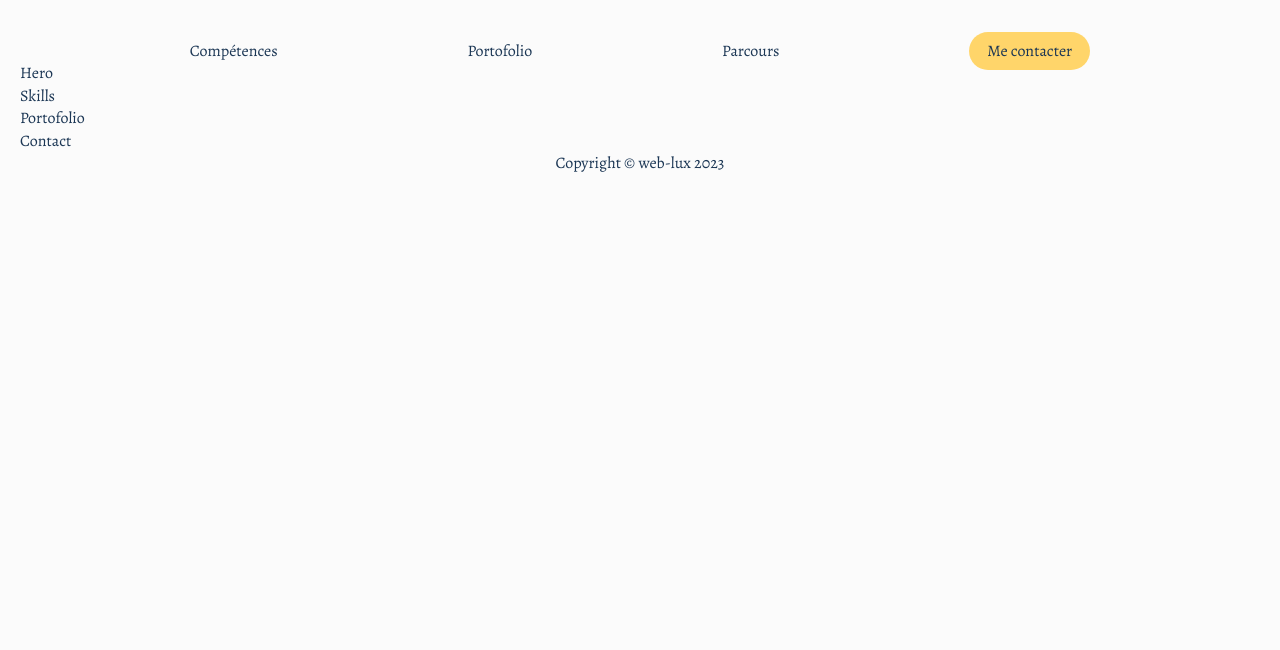
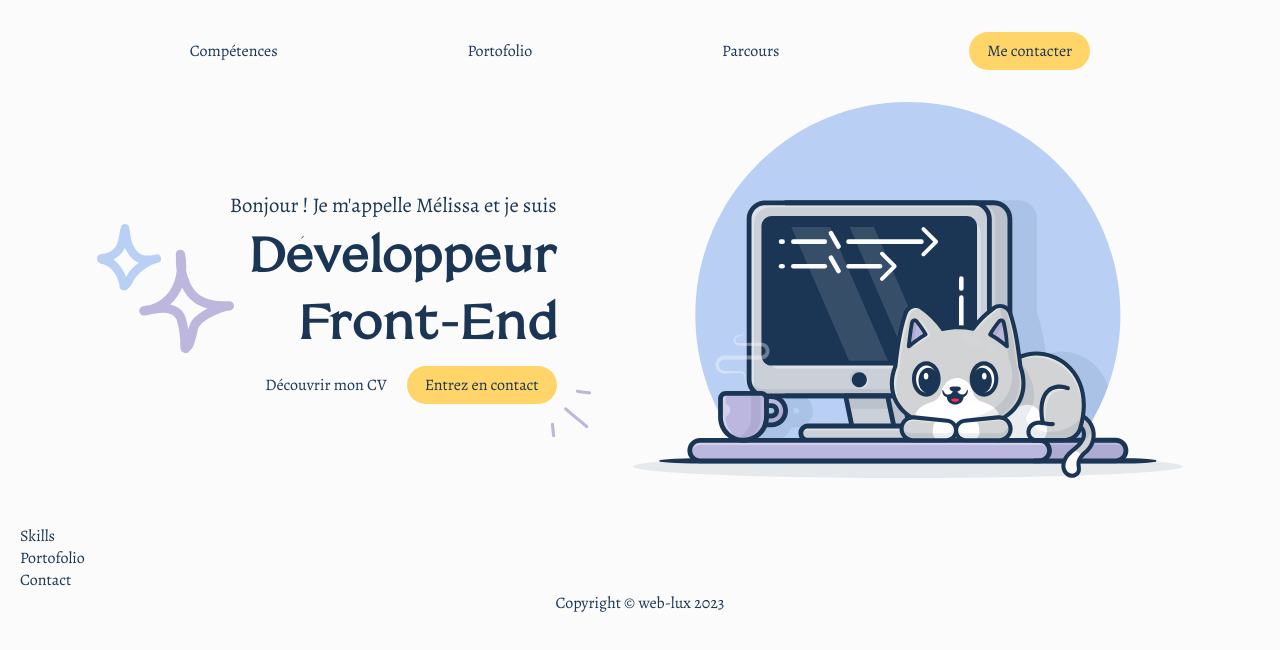
Before and after one commit to web-lux/portofolio-lux, a React (Vite) app: page / in a window 1280 px wide. Shown: the top 650 px of the page. Built offline with nearby package versions, Linux system fonts and the light colour scheme.

Commit message:
hero header style

```diff
--- a/src/index.scss
+++ b/src/index.scss
@@ -20,6 +20,7 @@ a {
 	text-decoration: none;
 	// forbid color change if link visited
 	color: inherit;
+	cursor: pointer;
 }
 
 :root {
@@ -52,3 +53,17 @@ a {
 	padding: 8px 18px;
 	border-radius: 20px;
 }
+
+.relative {
+	position: relative;
+}
+
+.absolute {
+	position: absolute;
+}
+
+@media screen and (max-width: 520px) {
+	:root {
+		font-size: 14px;
+	}
+}
--- a/src/pages/About.tsx
+++ b/src/pages/About.tsx
@@ -1,25 +1,87 @@
+import cat from "../assets/images/chat-gris.svg";
+import "./about.scss";
+
 function Hero() {
 	return (
-        <section>Hero</section>
-    )
+		<section id="hero">
+			<div className="introduction">
+				<div className="title">
+					<span>Bonjour ! Je m'appelle Mélissa et je suis</span>
+					<div className="relative">
+						<h1>Développeur Front-End</h1>
+						<svg
+							width={137}
+							height={130}
+							viewBox="0 0 137 130"
+							fill="none"
+							xmlns="http://www.w3.org/2000/svg"
+							className="absolute"
+						>
+							<path
+								fillRule="evenodd"
+								clipRule="evenodd"
+								d="M7.766 29.702c2.997-1.068 6.15-2.487 8.583-4.54 2.888-2.44 4.063-5.583 4.852-8.89 1.012-4.25 1.417-8.777 2.645-13.034.455-1.58 1.33-2.178 1.705-2.443a4.183 4.183 0 012.811-.782c1.07.078 2.539.482 3.505 2.275.138.256.317.647.438 1.183.087.392.144 1.62.237 2.126.233 1.247.427 2.494.61 3.747.608 4.172.958 7.716 2.878 11.549 2.606 5.203 5.217 8.387 8.758 9.797 3.424 1.364 7.518 1.107 12.749.038.498-.12.99-.224 1.478-.308a4.304 4.304 0 011.665 8.444c-.477.105-.947.205-1.412.296-7.069 1.75-15.252 7.993-20.007 13.46-1.466 1.686-3.612 6.398-5.8 9.405-1.616 2.218-3.432 3.68-4.956 4.196a4.473 4.473 0 01-2.594.119 4.392 4.392 0 01-2.549-1.705 4.83 4.83 0 01-.849-1.973c-.076-.401-.084-1.42-.083-1.882-.446-1.534-.992-3.032-1.39-4.58-.948-3.694-2.81-6.032-5.022-9.121-2.068-2.891-4.29-4.708-7.547-6.157-.424-.104-3.843-.94-5.05-1.421-1.764-.704-2.604-1.884-2.91-2.52-.518-1.077-.57-2.019-.468-2.804.154-1.159.674-2.15 1.597-2.951.572-.498 1.426-.982 2.57-1.218.883-.184 3.227-.29 3.556-.306zm20.057-6.02c.159.353.327.708.506 1.066 3.817 7.621 8.085 11.876 13.273 13.94l.174.067c-3.47 2.576-6.612 5.455-9.013 8.215-.989 1.137-2.298 3.498-3.712 5.919-1.285-4.176-3.386-7.127-6.028-10.82-2.019-2.82-4.134-4.94-6.733-6.67 2.017-1.034 3.941-2.247 5.617-3.662 2.79-2.357 4.635-5.088 5.916-8.055z"
+								fill="var(--secondary)"
+							/>
+							<path
+								fillRule="evenodd"
+								clipRule="evenodd"
+								d="M79.713 46.51a59.875 59.875 0 01-.624-4.968c-.205-2.475-.078-4.97-.15-7.444-.032-1.05-.157-3.787-.107-4.181.455-3.432 3.199-3.957 4.001-4.05.388-.057 4.374-.506 5.234 3.956a63.076 63.076 0 011.02 16.331 55.083 55.083 0 004.327 13.256c7.827 16.406 22.742 18 38.901 17.85 2.485-.037 4.549 1.931 4.679 4.425.13 2.513-1.72 4.688-4.194 4.913-9.033.88-25.058 8.193-30.599 15.806-1.159 1.594-1.833 5.437-2.724 9.206-1.245 5.231-2.725 10.406-4.384 12.581-.249.338-3.274 3.788-4.177 4.294-2.17 1.2-3.906.506-4.892-.131-.986-.638-2.103-1.894-2.548-3.975-.467-2.175-.073-6.638-.145-7.594-.264-3.469-.951-10.275-2.353-16.125-.756-3.15-1.563-6.056-2.896-7.5-4.937-5.344-12.83-4.556-19.478-3.675-.764.094-1.527.207-2.288.3a50.903 50.903 0 01-8.617 1.763c-4.586.543-5.34-3.713-5.38-3.994-.086-.619-.404-3.806 3.053-5.081.377-.132 3.16-.75 4.231-.994 1.493-.338 3.003-.6 4.519-.844 15.656-4.912 24.159-18.712 25.59-34.125zm5.373 17.044c5.91 12.338 14.88 18.3 25.511 21h-.002c-6.638 3.506-12.677 7.894-15.877 12.3-1.215 1.669-2.329 5.025-3.334 8.794-.544-3.507-1.28-7.238-2.25-10.425-1.106-3.638-2.594-6.656-4.254-8.457-3.206-3.468-7.23-5.4-11.555-6.356 5.178-4.63 9.105-10.406 11.761-16.856z"
+								fill="var(--primary)"
+							/>
+						</svg>
+					</div>
+				</div>
+
+				<div className="links">
+					<a href="">Découvrir mon CV</a>
+					<div className="relative">
+						<a className="btn">Entrez en contact</a>
+						<svg
+							width={42}
+							height={49}
+							viewBox="0 0 42 49"
+							fill="none"
+							xmlns="http://www.w3.org/2000/svg"
+							className="absolute"
+						>
+							<path
+								fillRule="evenodd"
+								clipRule="evenodd"
+								d="M27.077 3.867c4.068.895 8.292 1.223 12.388 1.51.882.06 1.66-.594 1.674-1.453a1.557 1.557 0 00-1.413-1.673c-3.97-.275-8.067-.579-11.944-1.443-.827-.188-1.676.345-1.879 1.19-.203.844.347 1.68 1.174 1.869z"
+								fill="var(--primary)"
+							/>
+							<path
+								fillRule="evenodd"
+								clipRule="evenodd"
+								d="M14.597 20.953c6.818 6.206 14.402 11.52 21.105 17.91.599.599 1.602.576 2.194-.048.592-.625.598-1.62-.064-2.214-6.704-6.41-14.288-11.743-21.108-17.969a1.616 1.616 0 00-2.253.11c-.528.637-.534 1.63.126 2.21zM5.212 46.455L4.006 35.199c-.049-.862-.838-1.484-1.711-1.393-.873.093-1.457.862-1.408 1.724l1.207 11.273c.111.858.9 1.477 1.773 1.38.81-.093 1.457-.87 1.345-1.728z"
+								fill="#BCB7DF"
+							/>
+						</svg>
+					</div>
+				</div>
+			</div>
+
+			<div className="img">
+				<img
+					src={cat}
+					alt="Un chat gris allongé devant un écran d'ordinateur"
+				/>
+			</div>
+		</section>
+	);
 }
 
 function Skills() {
-    return (
-        <section>Skills</section>
-    )
+	return <section>Skills</section>;
 }
 
 function Portofolio() {
-    return (
-        <section>Portofolio</section>
-    )
+	return <section>Portofolio</section>;
 }
 
 function Contact() {
-    return (
-        <section>Contact</section>
-    )
+	return <section>Contact</section>;
 }
 
 function About() {
@@ -30,7 +92,7 @@ function About() {
 			<Portofolio />
 			<Contact />
 		</main>
-    )
+	);
 }
 
-export default About
+export default About;
--- /dev/null
+++ b/src/pages/about.scss
@@ -0,0 +1,81 @@
+#hero {
+	display: flex;
+	align-items: center;
+	justify-content: space-evenly;
+	margin: 40px 0;
+
+	.title {
+		font-size: 1.3rem;
+		text-align: right;
+
+		h1 {
+			font-family: var(--title);
+			font-size: 3rem;
+			max-width: 460px;
+		}
+
+		svg {
+			bottom: 0;
+			left: 0;
+		}
+	}
+
+	.links {
+		margin-top: 20px;
+		display: flex;
+		align-items: center;
+		gap: 20px;
+		justify-content: flex-end;
+
+		svg {
+			top: 15px;
+			right: -35px;
+		}
+	}
+
+	.img {
+		max-width: min(550px, 100%);
+
+		img {
+			max-width: 100%;
+		}
+	}
+
+	@media screen and (max-width: 1080px) {
+		.title svg {
+			display: none;
+		}
+	}
+
+	@media screen and (max-width: 877px) and (min-width: 690px) {
+		.links svg {
+			display: none;
+		}
+	}
+
+	@media screen and (max-width: 690px) {
+		flex-wrap: wrap-reverse;
+
+		.title {
+			text-align: center;
+		}
+
+		.links {
+			justify-content: center;
+		}
+	}
+
+	@media screen and (max-width: 380px) {
+		.title {
+			font-size: 1.2rem;
+
+			h1 {
+				font-size: 2.6rem;
+			}
+		}
+
+		.links svg {
+			display: none;
+		}
+	}
+}
```
Also changed, not shown: src/assets/images/Vector.svg (added), src/assets/images/chat-gris.svg (added). Lines whose indentation alone changed are shown as unchanged.
